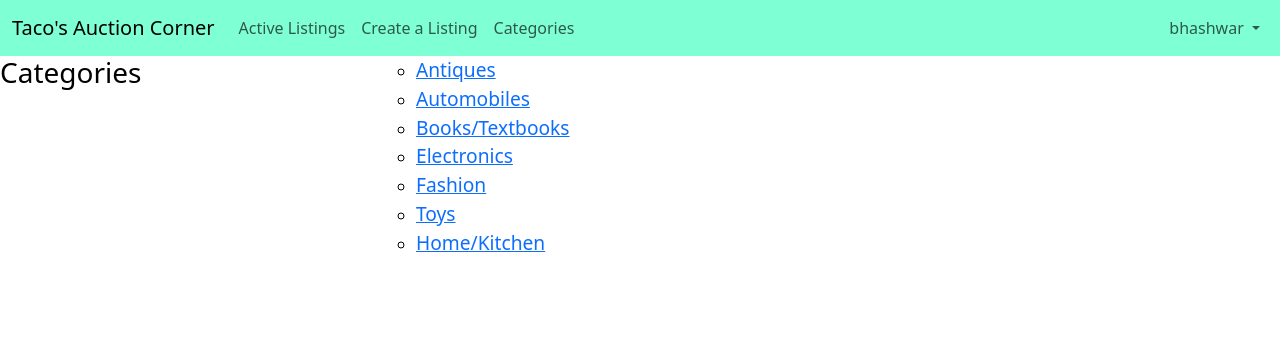
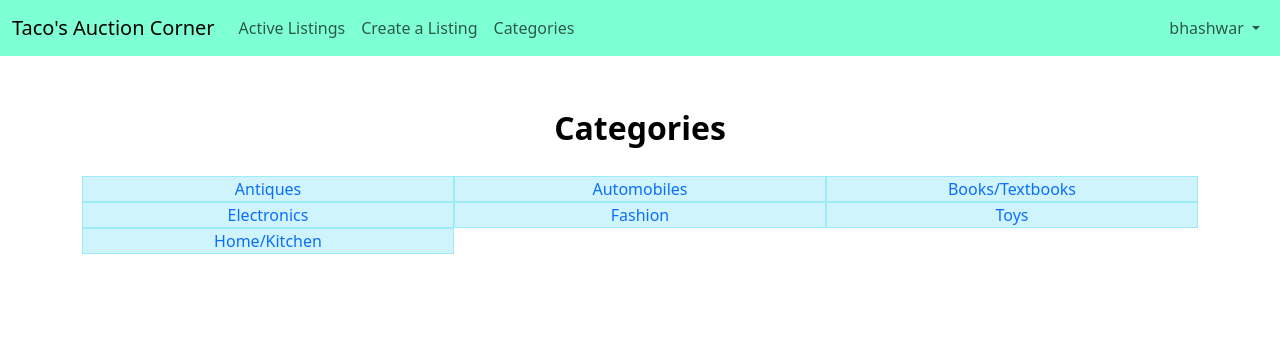
Before and after one commit to freshbash/commerce, a Django app: page /categories/ in a window 1280 px wide. Shown: the top 356 px of the page. Run offline with Django 3.2, Linux system fonts and the light colour scheme; a user stored in the database is signed in.

Commit message:
resolved categories page

```diff
--- a/auctions/templates/auctions/categories.html
+++ b/auctions/templates/auctions/categories.html
@@ -5,12 +5,22 @@
 {% endblock %}
 
 {% block body %}
-    <div class="active-listings">
-        <h3>Categories</h3>
-        <ul class="cats">
+    <div class="container d-flex flex-column align-items-center my-5">
+        <div class="fs-2 fw-bold mb-4">Categories</div>
+        <div class="container text-center">
             {% for c in cat %}
-                <li><a class="category-items" href="{% url 'catlist' c.0 %}">{{ c.1 }}</a></li>
+                {% if forloop.first %}
+                    <div class="row">
+                {% endif %}
+                <div class="bg-info-subtle border border-info-subtle col-xs-12 col-sm-4"><a class="link-underline link-underline-opacity-0" href="{% url 'catlist' c.0 %}">{{ c.1 }}</a></div>
+                {% if forloop.counter|divisibleby:3 %}
+                    </div>
+                    <div class="row">
+                {% endif %}
+                {% if forloop.last %}
+                    </div>
+                {% endif %}
             {% endfor %}
-        </ul>
+        </div>
     </div>
 {% endblock %}
```
